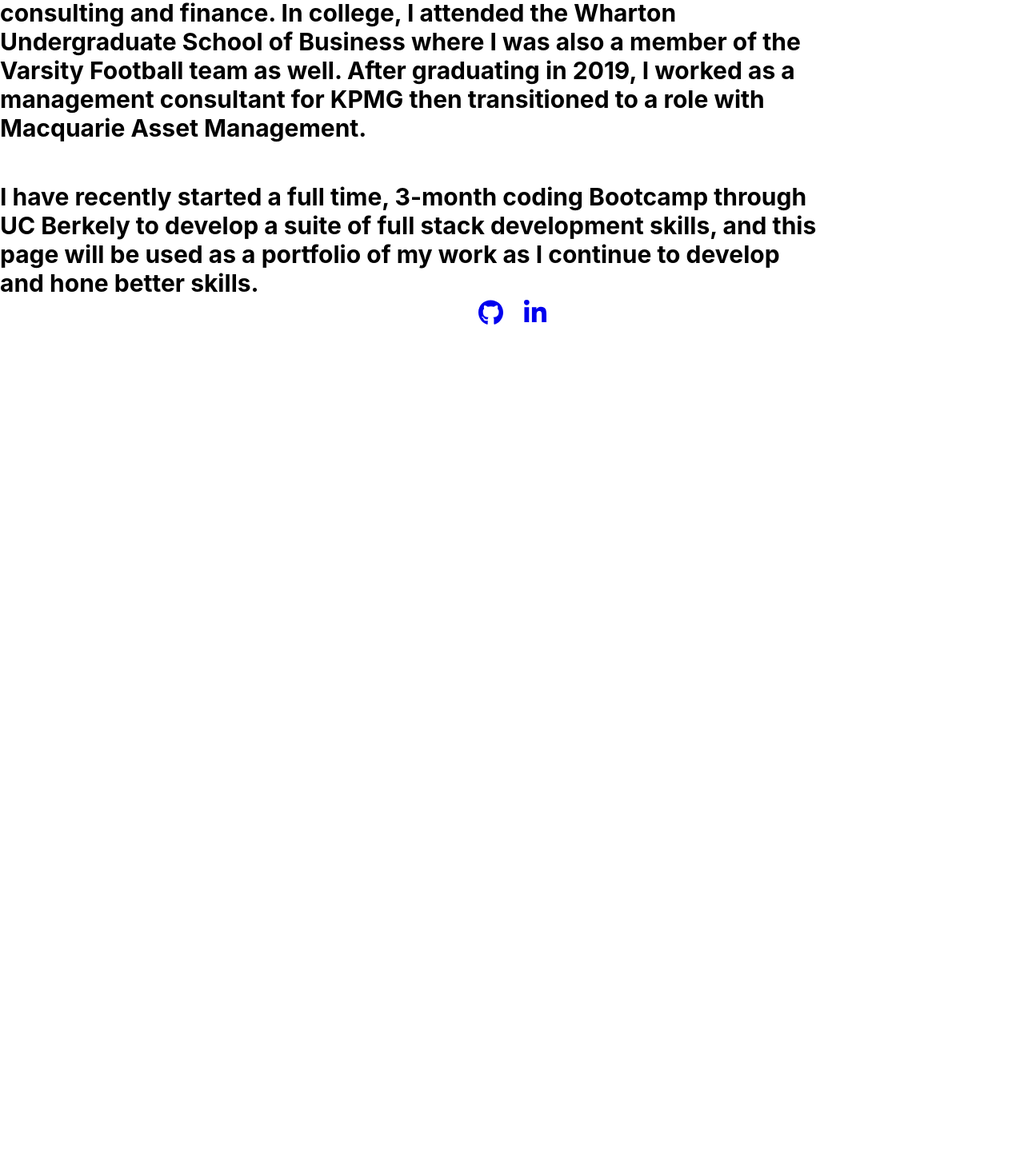
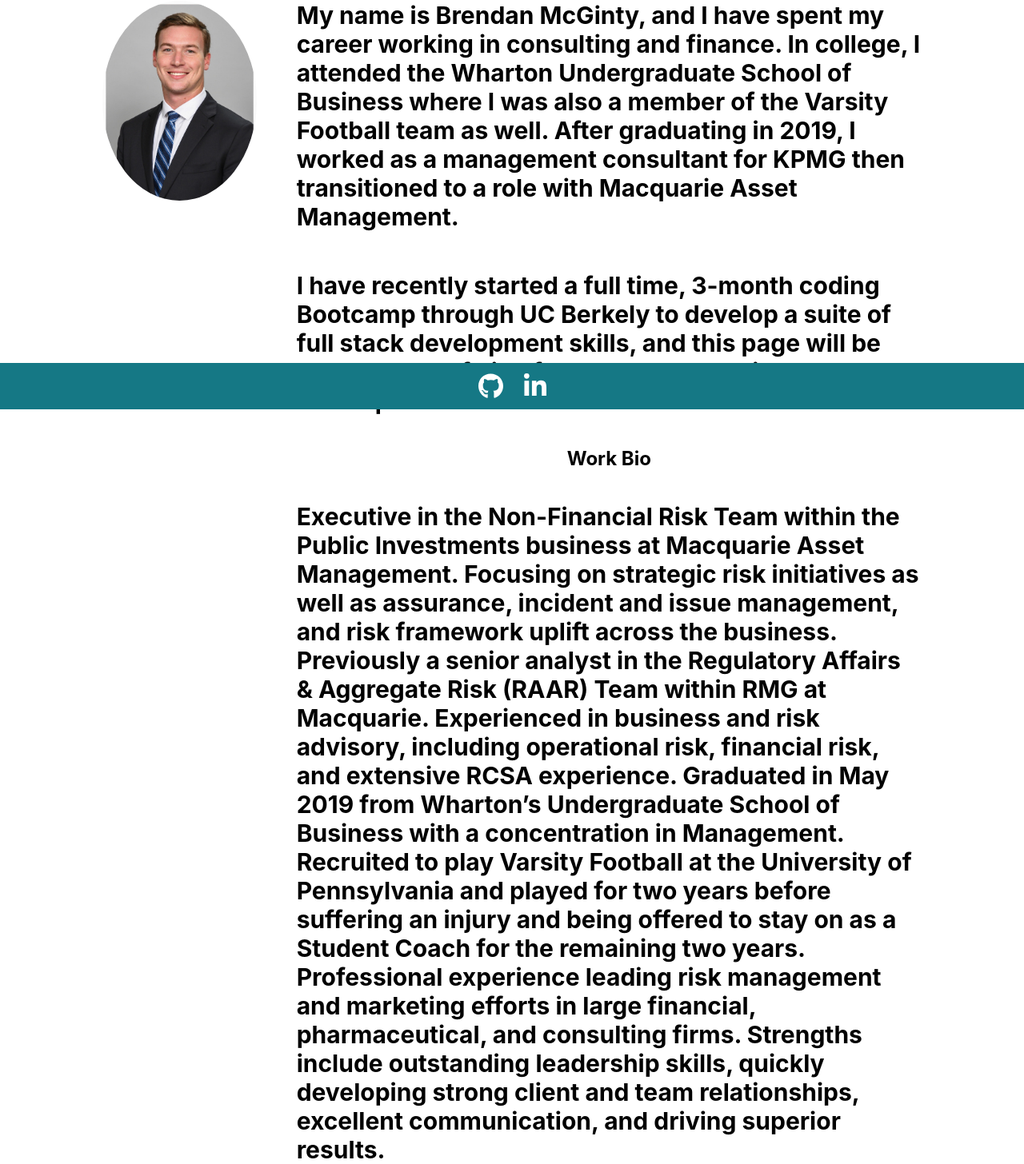
Before and after one commit to mcgintyb14/Development-Portfolio, a React (Create React App) app: page / in a window 1280 px wide. Shown: the part 288-1744 px from the top of the page at 80% size. Before the commit the page ends 800 px from the top, so only its background shows below. Built offline with nearby package versions, Linux system fonts and the light colour scheme.

Commit message:
added headhshot

```diff
--- a/src/components/Footer/index.jsx
+++ b/src/components/Footer/index.jsx
@@ -2,6 +2,7 @@
 import { FontAwesomeIcon } from '@fortawesome/react-fontawesome';
 import { faGithub, faLinkedinIn } from '@fortawesome/free-brands-svg-icons';
 import { useNavigate } from 'react-router-dom';
+import '../../index.css';
 
 function Footer() {
   const githubLink = 'https://github.com/mcgintyb14';
@@ -16,12 +17,12 @@
     <footer style={{ display: 'flex', justifyContent: 'center' }}>
       <div style={{ margin: '0 10px' }}>
         <a href={githubLink} target="_blank" rel="noopener noreferrer">
-          <FontAwesomeIcon icon={faGithub} size="2x" style={{ border: '3px solid transparent' }} />
+          <FontAwesomeIcon icon={faGithub} size="2x" style={{ border: '3px solid transparent', color: 'white' }} />
         </a>
       </div>
       <div style={{ margin: '0 10px' }}>
         <a href={linkedinLink} target="_blank" rel="noopener noreferrer">
-          <FontAwesomeIcon icon={faLinkedinIn} size="2x" style={{ border: '3px solid transparent' }} />
+          <FontAwesomeIcon icon={faLinkedinIn} size="2x" style={{ border: '3px solid transparent', color: 'white' }} />
         </a>
       </div>
 
--- a/src/components/Pages/aboutme.jsx
+++ b/src/components/Pages/aboutme.jsx
@@ -1,11 +1,64 @@
-import React from 'react';
-import '../../index.css';
+import React from "react";
+import "../../index.css";
+import headshot from "../../../public/headshot.jpg"; // Import the headshot image
 
 function AboutMe() {
   return (
-    <div style={{ width: '80%', alignSelf: 'center'}} id="bio">
-    <p style={{ marginBottom: '50px'}}>My name is Brendan McGinty, and I have spent my career working in consulting and finance. In college, I attended the Wharton Undergraduate School of Business where I was also a member of the Varsity Football team as well. After graduating in 2019, I worked as a management consultant for KPMG then transitioned to a role with Macquarie Asset Management.</p>
-    <p>I have recently started a full time, 3-month coding Bootcamp through UC Berkely to develop a suite of full stack development skills, and this page will be used as a portfolio of my work as I continue to develop and hone better skills. </p>
+    <div
+      style={{ width: "80%", margin: "auto", position: "relative" }}
+      id="bio"
+    >
+      <h1 style={{ textAlign: "center" }}> About Me </h1>
+      <div style={{ display: "flex", alignItems: "flex-start" }}>
+        <img
+          src={headshot}
+          alt="My Profile"
+          style={{
+            width: "250px",
+            height: "250px",
+            borderRadius: "55%",
+            marginRight: "50px",
+          }}
+        />
+        <div>
+          <p style={{ marginBottom: "50px" }}>
+            My name is Brendan McGinty, and I have spent my career working in
+            consulting and finance. In college, I attended the Wharton
+            Undergraduate School of Business where I was also a member of the
+            Varsity Football team as well. After graduating in 2019, I worked as
+            a management consultant for KPMG then transitioned to a role with
+            Macquarie Asset Management.
+          </p>
+          <p>
+            I have recently started a full time, 3-month coding Bootcamp through
+            UC Berkely to develop a suite of full stack development skills, and
+            this page will be used as a portfolio of my work as I continue to
+            develop and hone better skills.{" "}
+          </p>
+          <h2 style={{ textAlign: "center", marginBottom: "5vh", marginTop: "5vh" }}>
+            Work Bio
+          </h2>
+          <p>
+            Executive in the Non-Financial Risk Team within the Public
+            Investments business at Macquarie Asset Management. Focusing on
+            strategic risk initiatives as well as assurance, incident and issue
+            management, and risk framework uplift across the business.
+            Previously a senior analyst in the Regulatory Affairs & Aggregate
+            Risk (RAAR) Team within RMG at Macquarie. Experienced in business
+            and risk advisory, including operational risk, financial risk, and
+            extensive RCSA experience. Graduated in May 2019 from Wharton’s
+            Undergraduate School of Business with a concentration in Management.
+            Recruited to play Varsity Football at the University of Pennsylvania
+            and played for two years before suffering an injury and being
+            offered to stay on as a Student Coach for the remaining two years.
+            Professional experience leading risk management and marketing
+            efforts in large financial, pharmaceutical, and consulting firms.
+            Strengths include outstanding leadership skills, quickly developing
+            strong client and team relationships, excellent communication, and
+            driving superior results.
+          </p>
+        </div>
+      </div>
     </div>
   );
 }
--- a/src/index.css
+++ b/src/index.css
@@ -19,6 +19,8 @@
   --background-color: rgb(31, 150, 150);
   --page-margin: 100px;
 }
+
+
 
 /* The below code defines the layout for the body of the HTML, defining it as a flexbox layout with its children sections
 dislpayed as a column with a black background color */
@@ -94,6 +96,12 @@
   padding-bottom: 10px;
 }
 
+#about-header,
+#Work-Header {
+  text-align: center;
+}
+
+
 #work-links1,
 #work-links2,
 #work-links3,
@@ -148,6 +156,17 @@
 
 #work-links4 {
   background-image: url(../public/photo-1589802829985-817e51171b92.avif);
+}
+
+footer {
+  position: fixed;
+  left: 0;
+  bottom: 0;
+  width: 100%;
+  background-color: #157885;
+  color: white;
+  text-align: center;
+  padding: 10px;
 }
 
 /* The below code specifies that the "Contact Me" section (inclusive of its children) will have no margin or padding to the right */
```
